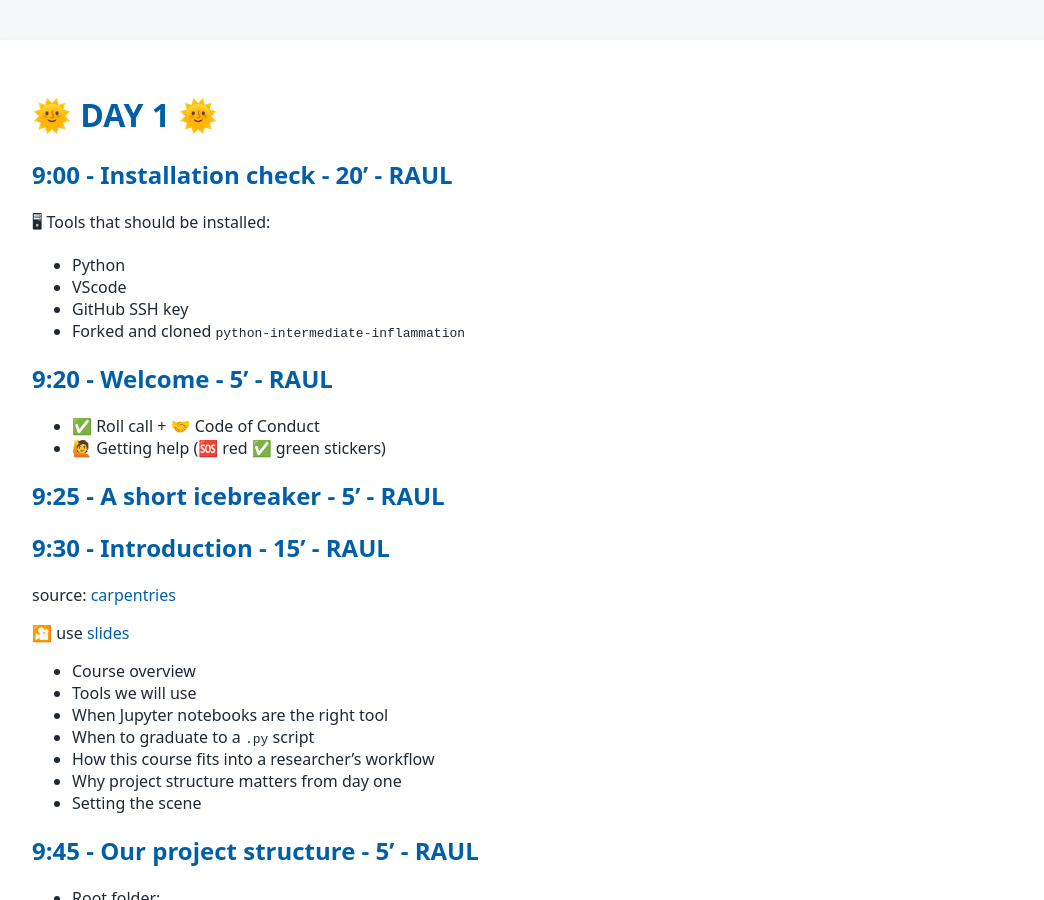
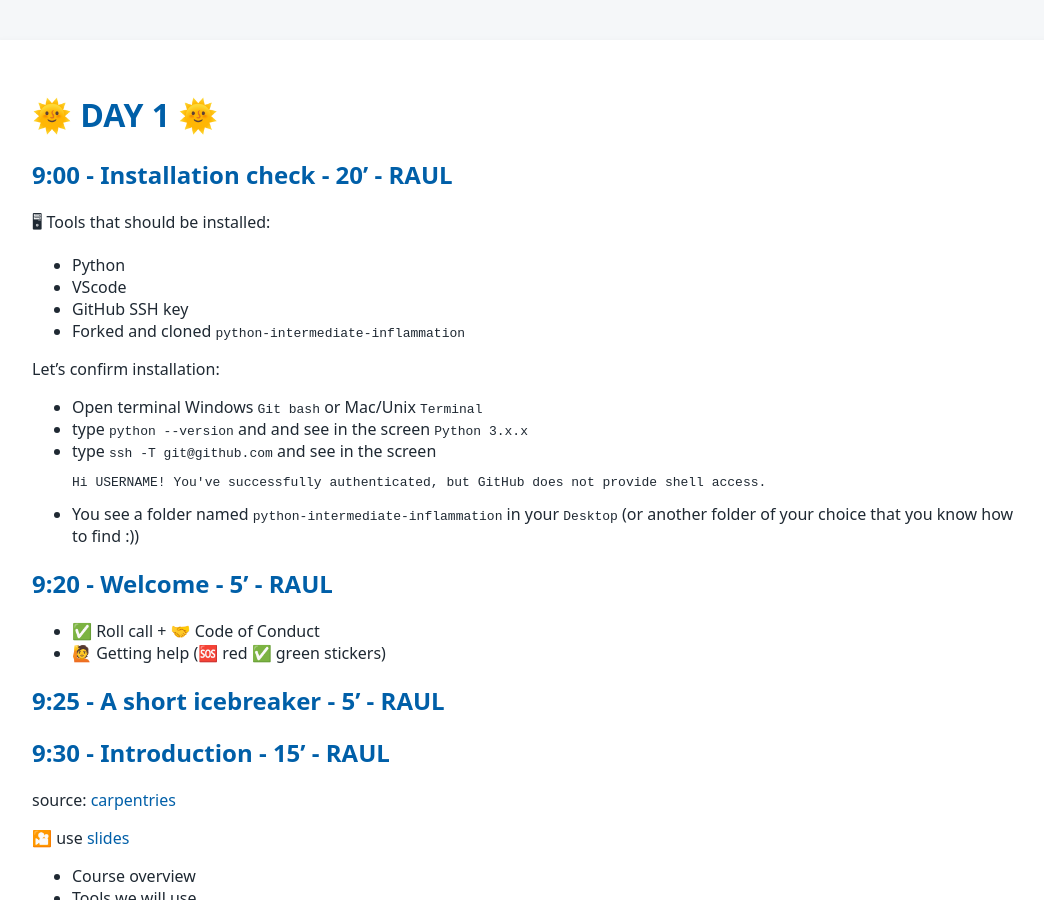
Before and after one commit to tu-delft-library/intermediate_programming_with_python, a Jekyll site: the page built from material_for_trainers/lesson_plan.md, in a window 1280 px wide and 900 px high. Shown: the whole window, without its empty margins (108-1152 px from the left). Built offline with Jekyll 4.4.1, drawn with Linux system fonts in a browser that asks for light colours; our own code applies the rules of GitHub Pages for plain Markdown files.

Commit message:
Add more instructions to check installations

````diff
--- a/material_for_trainers/lesson_plan.md
+++ b/material_for_trainers/lesson_plan.md
@@ -7,6 +7,15 @@
 - VScode
 - GitHub SSH key
 - Forked and cloned `python-intermediate-inflammation`
+
+Let's confirm installation:
+- Open terminal Windows `Git bash` or Mac/Unix `Terminal`
+- type `python --version` and and see in the screen  `Python 3.x.x`
+- type `ssh -T git@github.com` and see in the screen
+```bash
+Hi USERNAME! You've successfully authenticated, but GitHub does not provide shell access.
+```
+- You see a folder named `python-intermediate-inflammation` in your `Desktop` (or another folder of your choice that you know how to find :))
 
 ##	9:20	-	Welcome	-	5'	-	RAUL
 
````
